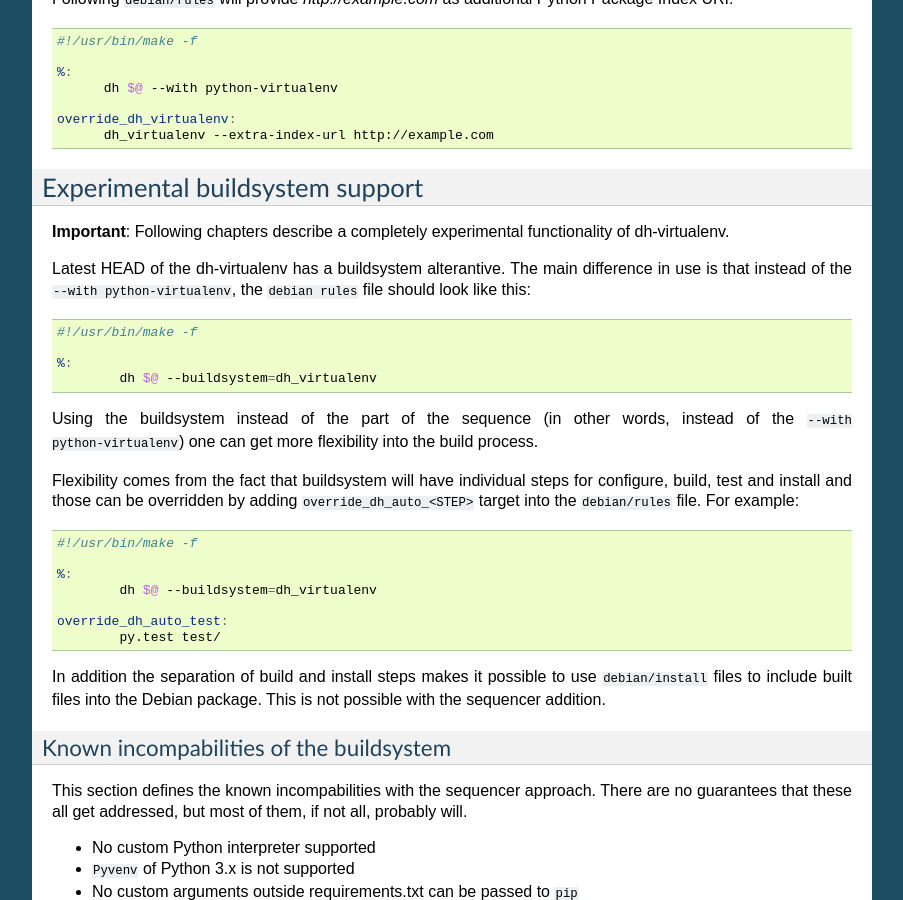
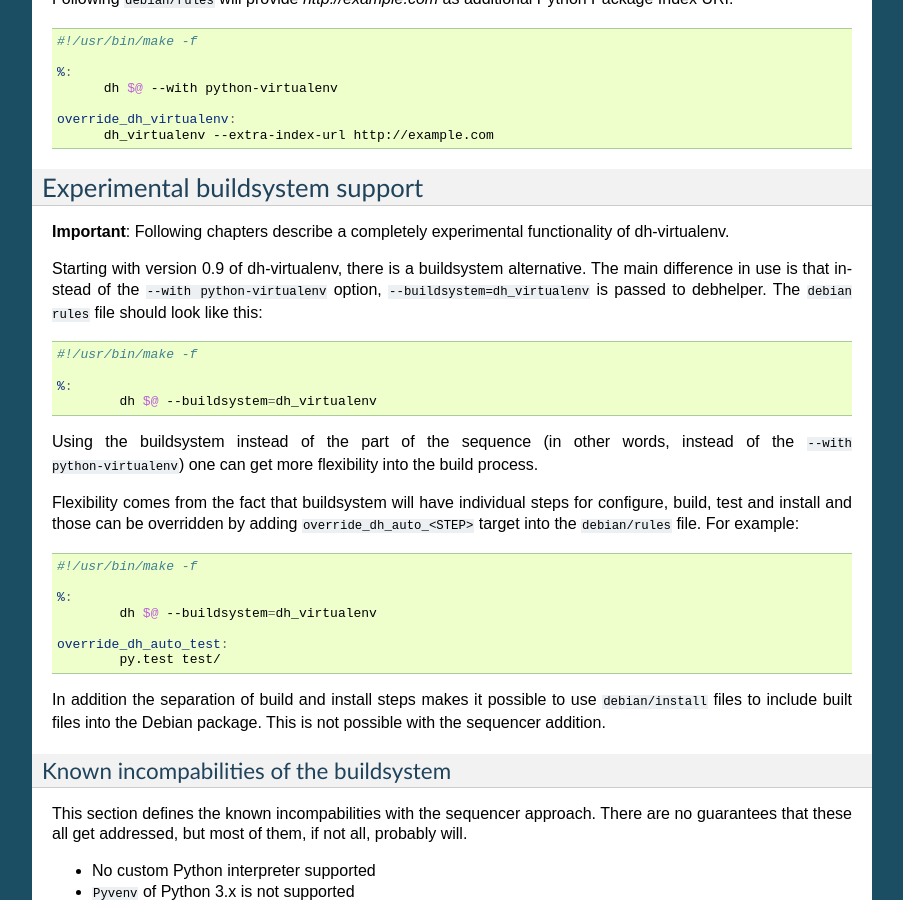
Before and after one commit to spotify/dh-virtualenv, a Sphinx documentation site: the page built from doc/usage.rst, in a window 1280 px wide and 900 px high, scrolled down 2104 px. Shown: the whole window, without its empty margins (198-1101 px from the left). Built offline with Sphinx 7.4.7, drawn with Linux system fonts in a browser that asks for light colours.

Commit message:
doc fix: buildsystem support was released with 0.9

```diff
--- a/doc/usage.rst
+++ b/doc/usage.rst
@@ -162,9 +162,10 @@ Experimental buildsystem support
 **Important**: Following chapters describe a completely experimental
 functionality of dh-virtualenv.
 
-Latest HEAD of the dh-virtualenv has a buildsystem alterantive. The
-main difference in use is that instead of the ``--with
-python-virtualenv``, the ``debian rules`` file should look like this:
+Starting with version 0.9 of dh-virtualenv, there is a buildsystem alternative.
+The main difference in use is that instead of the ``--with python-virtualenv``
+option, ``--buildsystem=dh_virtualenv`` is passed to debhelper. The ``debian rules``
+file should look like this:
 
 .. code-block:: make
 
```
